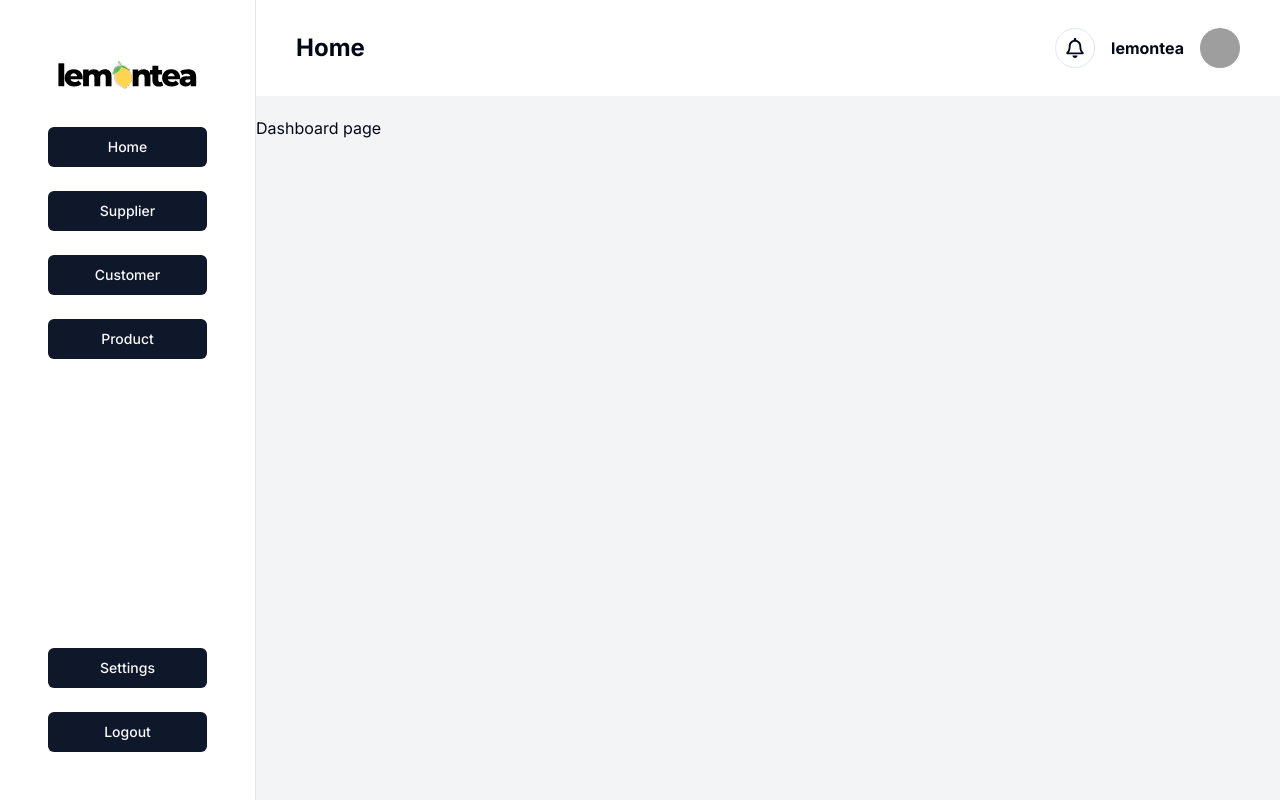
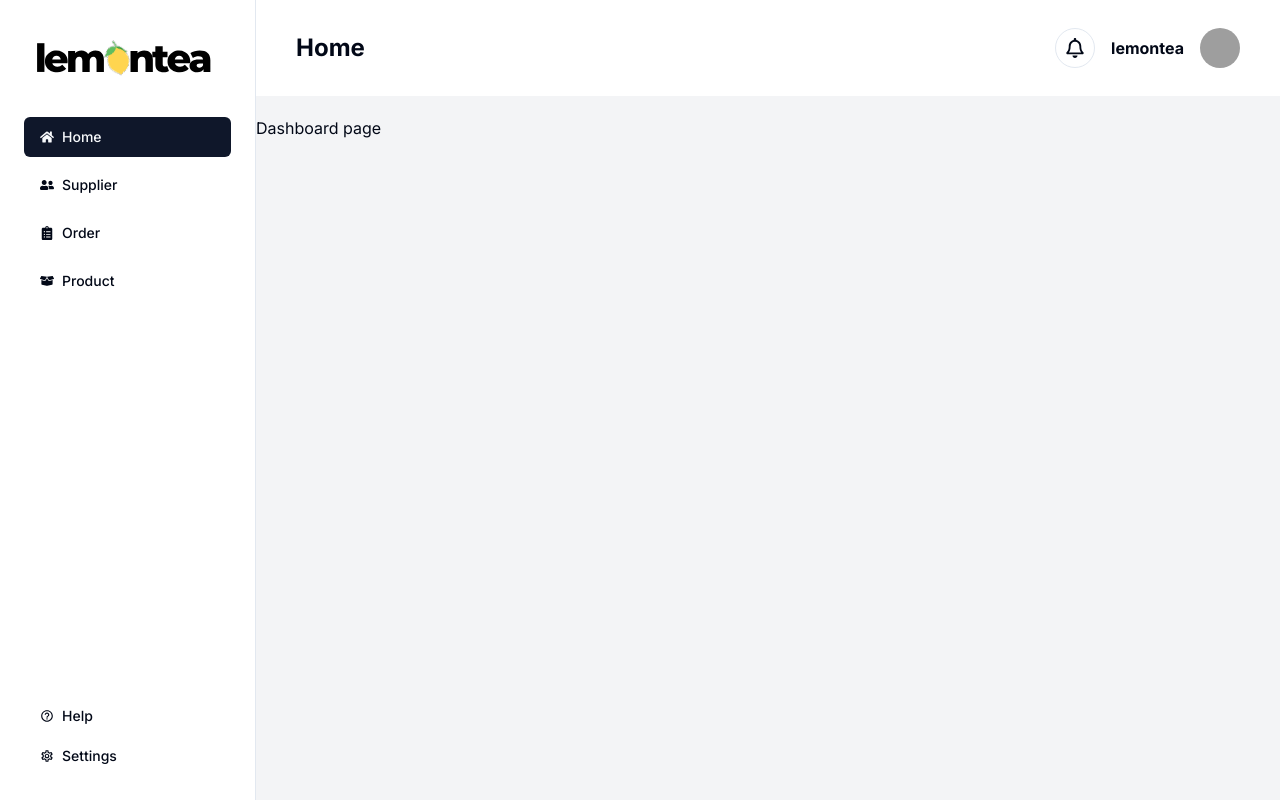
Before and after one commit to lemonteaau/shadcn-dashboard, a Next.js app: page / in a window 1280 px wide. Built offline with nearby package versions, Linux system fonts and the light colour scheme; grey boxes are pictures that could not be loaded.

Commit message:
refactor: Update sidebar layout and add icons

```diff
--- a/src/components/sidebar.tsx
+++ b/src/components/sidebar.tsx
@@ -1,5 +1,12 @@
 import { cn } from "@/lib/utils";
 import { Button } from "@/components/ui/button";
+import {
+  FaHome,
+  FaUserFriends,
+  FaBoxOpen,
+  FaClipboardList,
+} from "react-icons/fa";
+import { MdOutlineSettings, MdOutlineHelpOutline } from "react-icons/md";
 
 import Logo from "@/components/logo";
 
@@ -7,15 +14,46 @@ interface SidebarProps extends React.HTMLAttributes<HTMLDivElement> {}
 
 export default function Sidebar({ className }: SidebarProps) {
   return (
-    <div className={cn("flex flex-col justify-between gap-6 p-12", className)}>
+    <div className={cn("flex flex-col justify-between gap-6 p-6", className)}>
       <Logo />
-      <Button>Home</Button>
-      <Button>Supplier</Button>
-      <Button>Customer</Button>
-      <Button>Product</Button>
-      <div className="h-auto w-full grow"></div>
-      <Button>Settings</Button>
-      <Button>Logout</Button>
+      <nav className="flex flex-col gap-2">
+        <Button
+          variant="default"
+          className="flex items-center justify-start gap-2"
+        >
+          <FaHome />
+          <span>Home</span>
+        </Button>
+        <Button variant="ghost" className="flex justify-start gap-2">
+          <FaUserFriends />
+          <span>Supplier</span>
+        </Button>
+        <Button variant="ghost" className="flex justify-start gap-2">
+          <FaClipboardList />
+          <span>Order</span>
+        </Button>
+        <Button variant="ghost" className="flex justify-start gap-2">
+          <FaBoxOpen />
+          <span>Product</span>
+        </Button>
+      </nav>
+      <div className="flex-grow"></div>
+      <nav>
+        <Button
+          variant="ghost"
+          className="flex items-center justify-start gap-2"
+        >
+          <MdOutlineHelpOutline />
+          <span>Help</span>
+        </Button>
+        <Button
+          variant="ghost"
+          className="flex items-center justify-start gap-2"
+        >
+          <MdOutlineSettings />
+          <span>Settings</span>
+        </Button>
+      </nav>
     </div>
   );
 }
```
